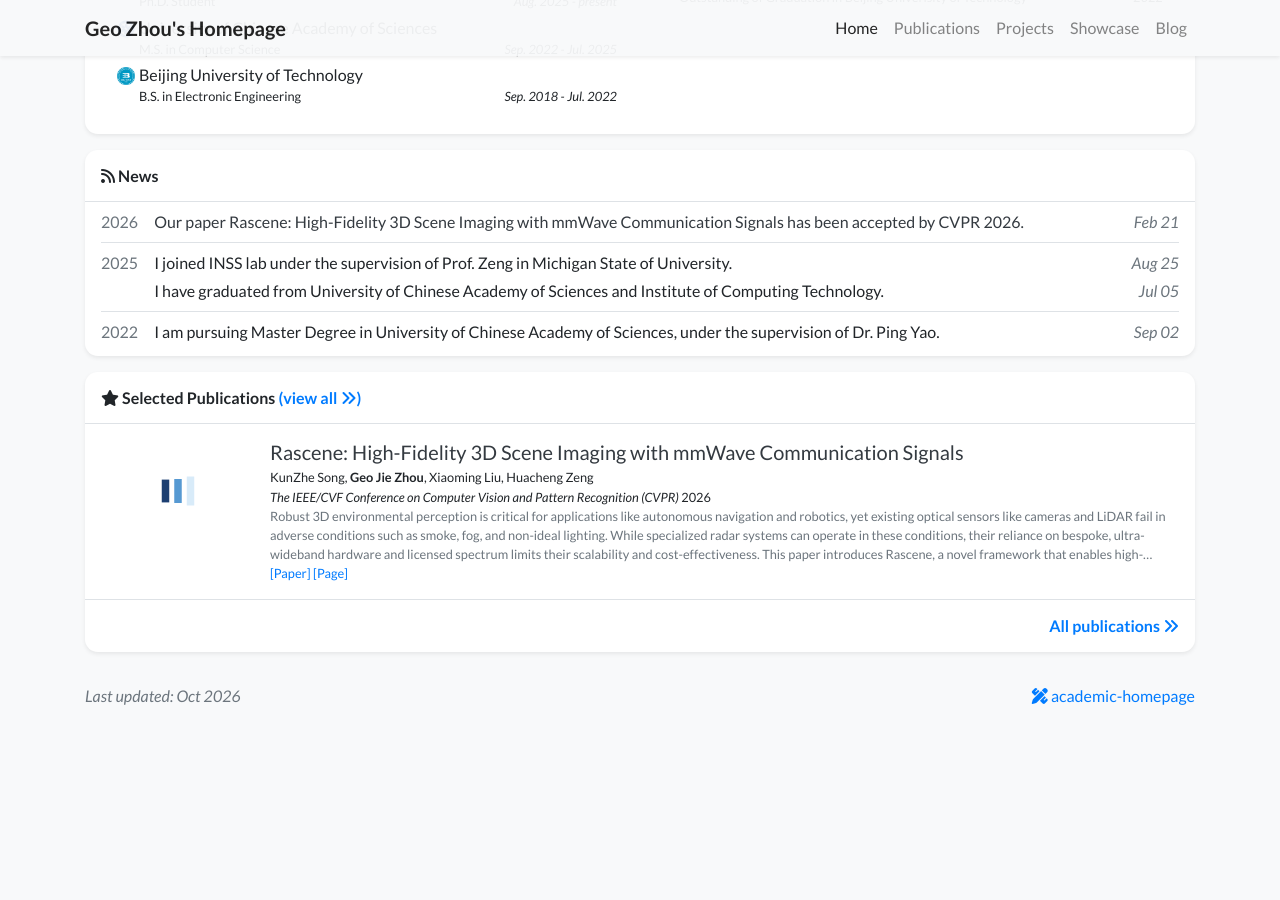
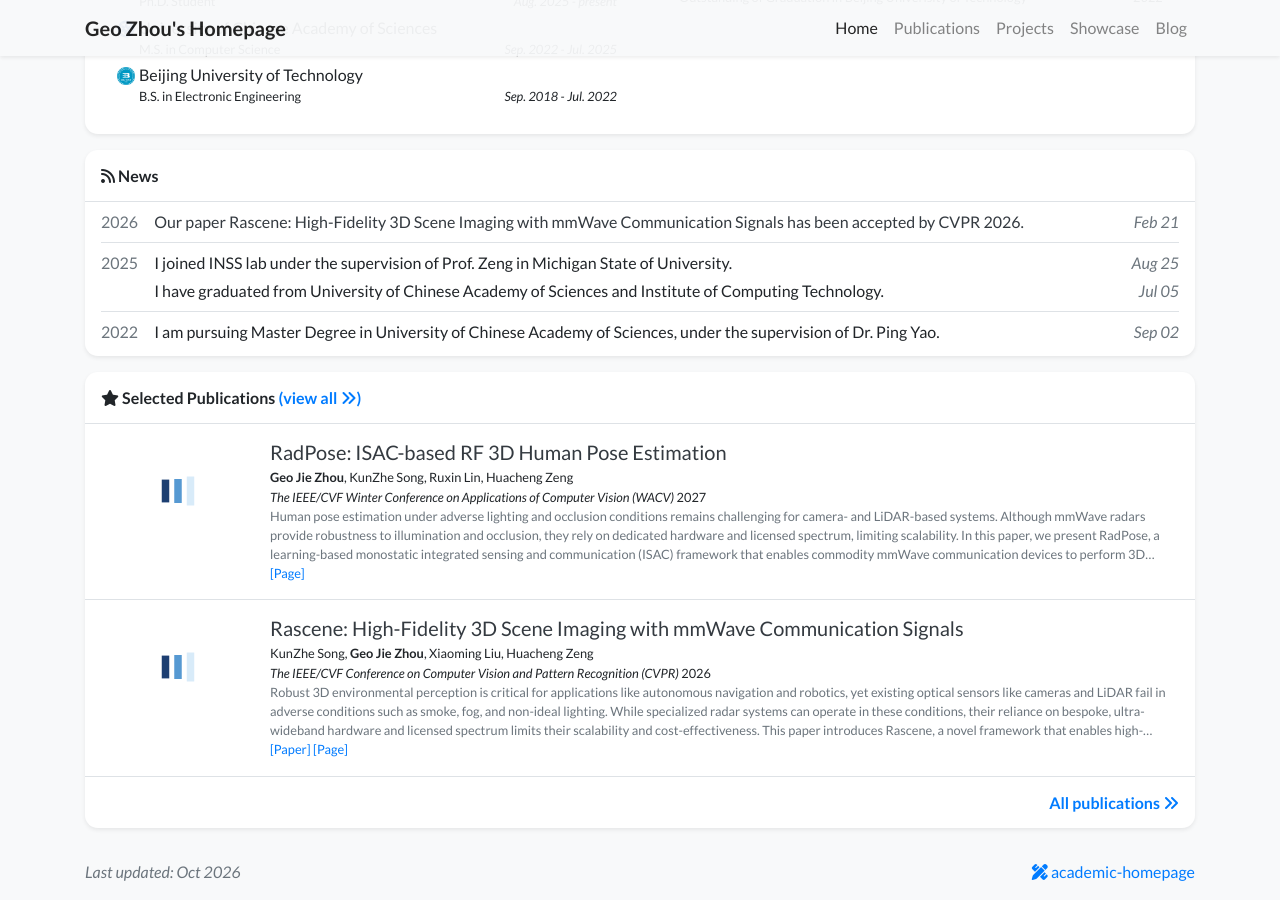
Before and after one commit to Geo-Chou/Geo-Chou.github.io, a Jekyll site: the page built from index.html, in a window 1280 px wide and 900 px high, scrolled down 811 px. Built offline with Jekyll 4.4.1, drawn with Linux system fonts in a browser that asks for light colours; nearby versions of some CDN libraries; a style sheet for code colours, icons or effects is not loaded; before the commit the page ends 1535 px from its top, so only the background shows below that.

Commit message:
update pub

```diff
--- /dev/null
+++ b/_publications/2027/2027-pub-wacv.md
@@ -0,0 +1,36 @@
+---
+title:          "RadPose: ISAC-based RF 3D Human Pose Estimation"
+date:           2026-10-16 00:01:30 -0500
+selected:       true
+pub:            "The IEEE/CVF Winter Conference on Applications of Computer Vision (WACV)"
+pub_date:       "2027"
+abstract: >-
+  Human pose estimation under adverse lighting and occlusion conditions remains challenging for camera- and LiDAR-based systems. Although mmWave radars provide robustness to illumination and occlusion, they rely on dedicated hardware and licensed spectrum, limiting scalability. In this paper, we present RadPose, a learning-based monostatic integrated sensing and communication (ISAC) framework that enables commodity mmWave communication devices to perform 3D human pose estimation. Unlike specialized radars, RadPose leverages monostatic full-duplex operation to extract channel impulse responses (CIRs) directly from standard OFDM communication signals, generating 3D radio point clouds without additional sensing hardware. To address the sparsity and noise of RF observations, RadPose employs a cross-frame transformer-based pose inference network with semantic-guided spatial attention and target-driven temporal attention for robust spatio-temporal aggregation. It further adopts a joint-aware inverse kinematics refinement module based on graph convolution to enforce skeletal topology, bone-length consistency, and anatomical plausibility. Extensive experiments demonstrate RadPose achieves competitive accuracy compared to state-of-the-art radar-based approaches while maintaining robust performance in unseen and occluded scenarios.
+cover:          /assets/images/covers/2027_radpose_cover.png
+authors:
+- Geo Jie Zhou
+- KunZhe Song
+- Ruxin Lin
+- Huacheng Zeng
+# links:
+#   Paper: https://arxiv.org/abs/2604.02603
+
+citation: |
+  @inproceedings{zhou2026radpose,
+    title={RadPose: ISAC-based RF 3D Human Pose Estimation},
+    author={Zhou, Geo Jie and Song, Kunzhe and Lin, Ruxin and Zeng, Huacheng},
+    booktitle={The IEEE/CVF Winter Conference on Applications of Computer Vision (WACV)},
+    year={2027}
+  }
+
+---
+
+Rascene pushes mmWave sensing toward photorealistic 3D reconstructions. Below is the demo video showing how to collect Radar data and its corresponding LiDAR point clouds.
+
+## Demo Video:
+<div class="embed-responsive embed-responsive-16by9 mb-3">
+<video class="embed-responsive-item" controls preload="metadata" poster="/assets/images/covers/2026_cvpr_cover.png">
+  <source src="/assets/videos/2025-cvpr.mp4" type="video/mp4">
+  Your browser does not support the video tag.
+</video>
+</div>
```
Also changed, not shown: _publications/2026/2026-pub-cvpr.md (+1 -1 lines), 1 other file.
